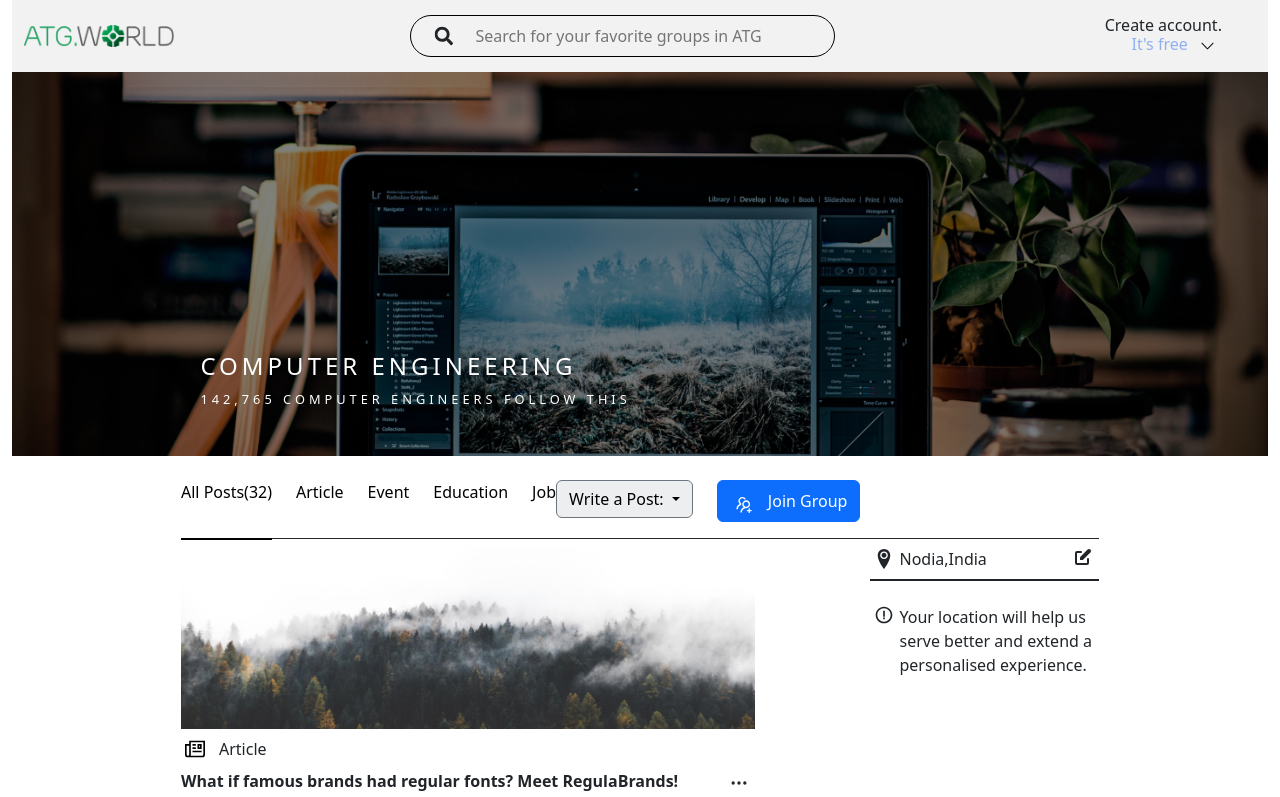
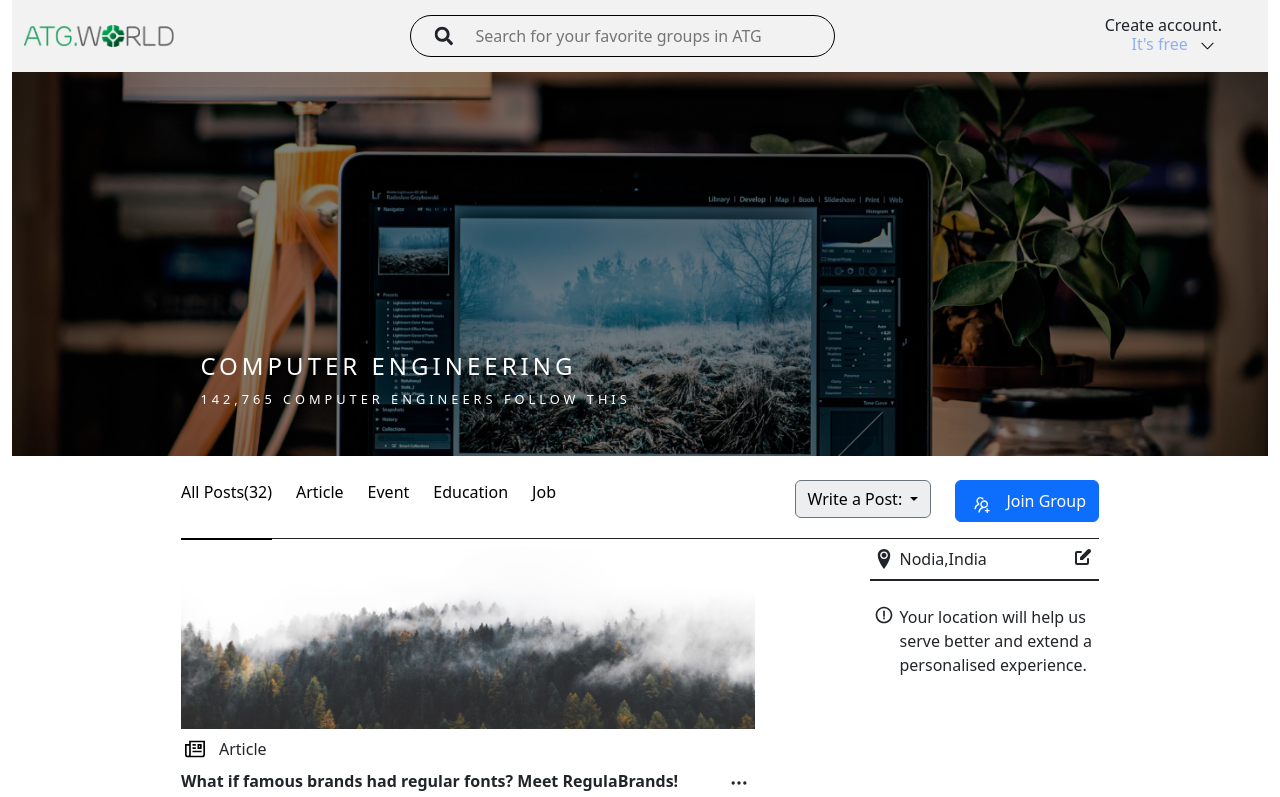
Before and after one commit to itsmeajay1699/banao_task1, a React (Vite) app: page / in a window 1280 px wide. Shown: the top 797 px of the page. Built offline with nearby package versions, Linux system fonts and the light colour scheme.

Commit message:
change commit

```diff
--- a/src/pages/Home.jsx
+++ b/src/pages/Home.jsx
@@ -50,7 +50,7 @@
       <div className="container-fluid">
         <div className="row">
           <div className="col-12 col-md-10 offset-md-1 col-lg-9 mx-auto">
-            <div className="d-flex justify-content">
+            <div className="d-flex justify-content-between">
               <div className="d-flex  gap-4 mt-4 d-block d-md-none justify-content-between w-100">
                 <h5>Posts(368)</h5>
                 <DropdownButton />
```
